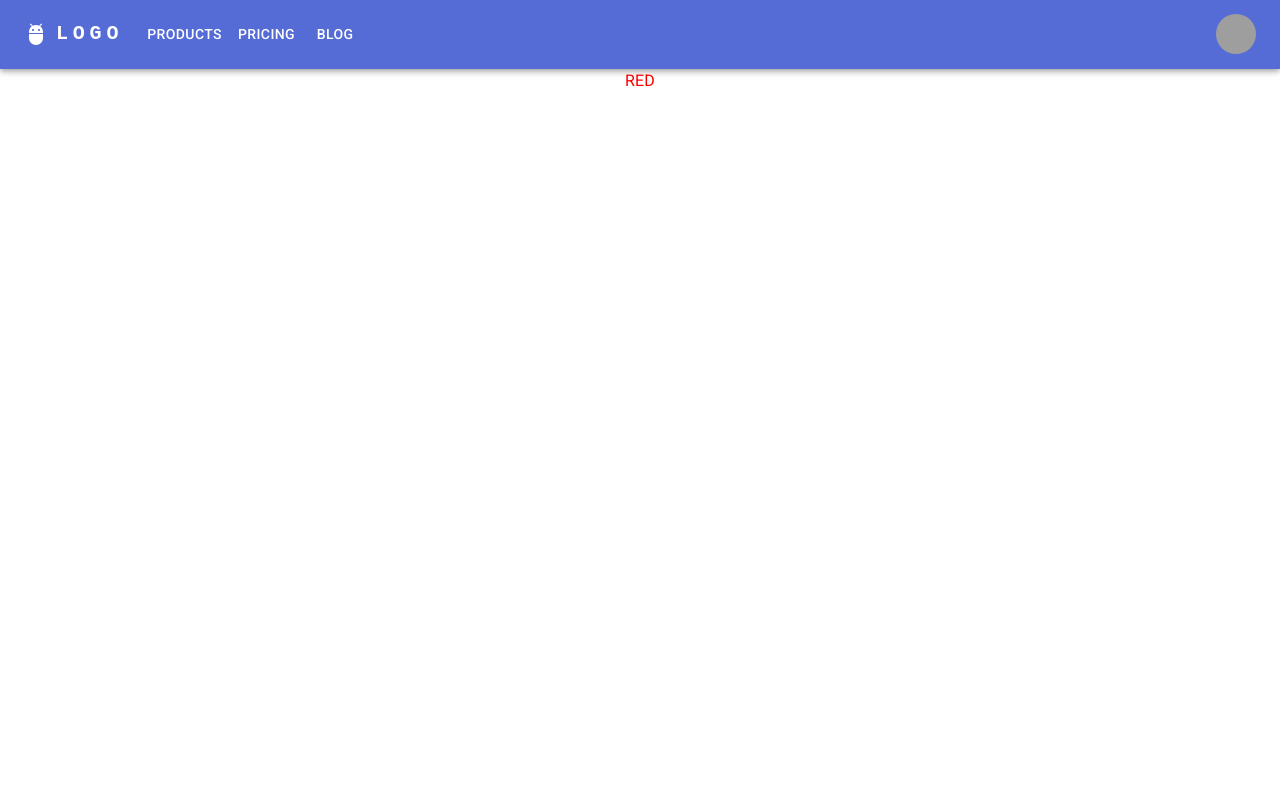
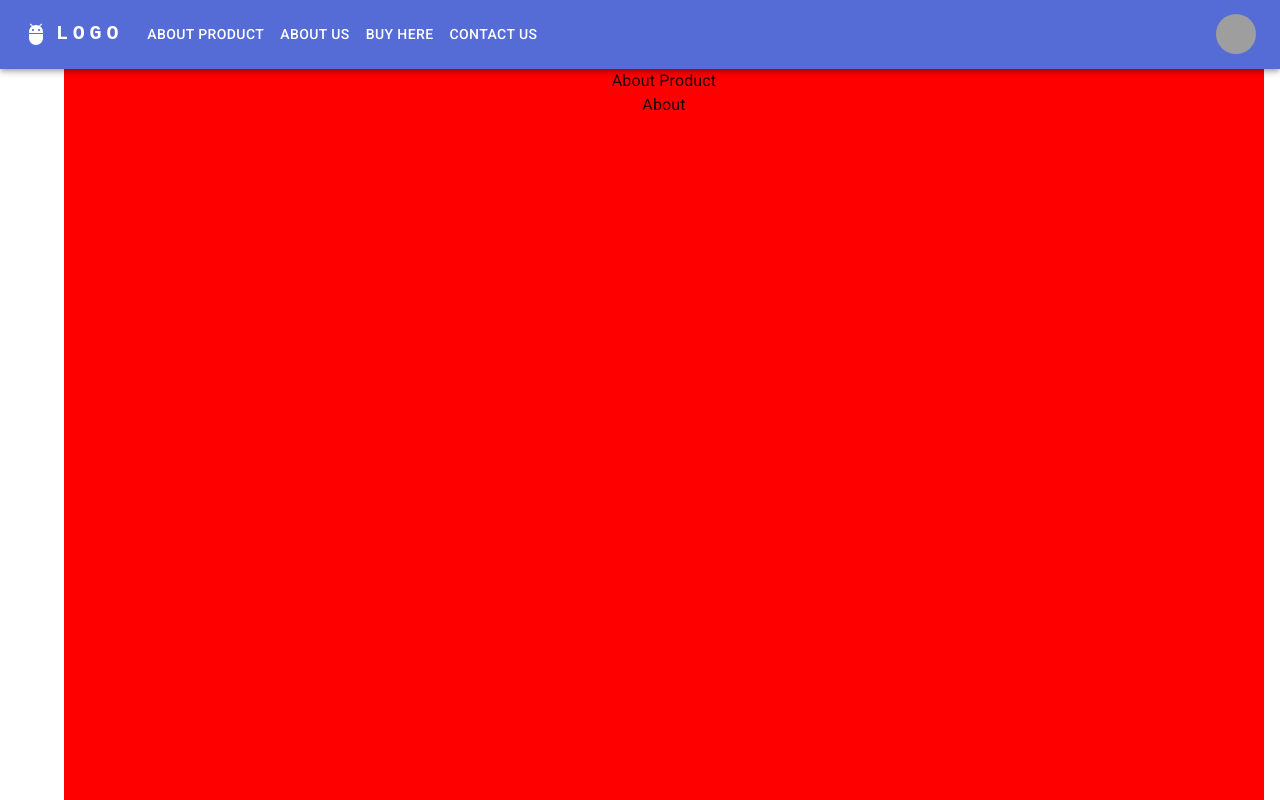
Before and after one commit to bobetbat/landing-shop-template, a React (Create React App) app: page / in a window 1280 px wide. Shown: the top 800 px of the page. Built offline with nearby package versions, Linux system fonts and the light colour scheme; grey boxes are pictures that could not be loaded.

Commit message:
init: page blocks

```diff
--- a/src/App.tsx
+++ b/src/App.tsx
@@ -4,20 +4,41 @@ import { Container, Box } from '@mui/material';
 import logo from './logo.svg';
 import './App.css';
 import { Header } from './components';
+import Layout from './components/Layout';
+import Block from './components/Block';
+import Menu from './components/Menu';
+
+export interface Page {
+  title: string;
+  content: React.ReactNode
+}
+
+const pages:Page[] = [
+  {
+    title: 'About Product',
+    content: 'About',
+  },
+  {
+    title: 'About us',
+    content: 'About',
+  },
+  {
+    title: 'Buy here',
+    content: 'Product + Payment flow',
+  },
+  {
+    title: 'Contact us',
+    content: 'contact form',
+  },
+]
 
 const App: React.FC = () => {
   return (
     <div className="App" >
-      <Header />
-      <Box
-        overflow='scroll'
-
-        sx={{ width: '100vw',height:'1000vh' }}
-        color='red'
-      >
-        RED
-
-      </Box>
+      <Layout>
+        <Header pages={pages} />
+        <Menu pages={pages} />
+      </Layout>
     </div>
   );
 }
--- /dev/null
+++ b/src/components/Block.tsx
@@ -0,0 +1,21 @@
+import React from 'react';
+import { Container, Typography } from '@mui/material';
+
+
+type Props = {
+  children?: React.ReactNode;
+  title?: React.ReactNode;
+};
+
+const Block: React.FC<Props> = ({ children, title }) => {
+  return (
+    <Container
+      sx={{ width: '100vw', height: '100vh', background: 'red' }}
+    >
+      <Typography>{title}</Typography>
+      {children}
+    </Container>
+  );
+}
+
+export default Block;
--- a/src/components/Header.tsx
+++ b/src/components/Header.tsx
@@ -12,11 +12,16 @@ import Button from '@mui/material/Button';
 import Tooltip from '@mui/material/Tooltip';
 import MenuItem from '@mui/material/MenuItem';
 import AdbIcon from '@mui/icons-material/Adb';
+import { Page } from '../App';
 
-const pages = ['Products', 'Pricing', 'Blog'];
+// const pages = ['Products', 'Pricing', 'Blog'];
 const settings = ['Profile', 'Account', 'Dashboard', 'Logout'];
 
-const Header = () => {
+type Props = {
+  pages: Page[];
+};
+
+const Header: React.FC<Props> = ({ pages }) => {
   const [anchorElNav, setAnchorElNav] = React.useState<null | HTMLElement>(null);
   const [anchorElUser, setAnchorElUser] = React.useState<null | HTMLElement>(null);
 
@@ -102,9 +107,9 @@ const Header = () => {
                 display: { xs: 'block', md: 'none' },
               }}
             >
-              {pages.map((page) => (
-                <MenuItem key={page} onClick={handleCloseNavMenu}>
-                  <Typography textAlign="center">{page}</Typography>
+              {pages.map((page,i) => (
+                <MenuItem key={i} onClick={handleCloseNavMenu}>
+                  <Typography textAlign="center">{page.title}</Typography>
                 </MenuItem>
               ))}
             </Menu>
@@ -129,13 +134,13 @@ const Header = () => {
             LOGO
           </Typography>
           <Box sx={{ flexGrow: 1, display: { xs: 'none', md: 'flex' } }}>
-            {pages.map((page) => (
+            {pages.map((page,i) => (
               <Button
-                key={page}
+                key={i}
                 onClick={handleCloseNavMenu}
                 sx={{ my: 2, color: 'white', display: 'block' }}
               >
-                {page}
+                {page.title}
               </Button>
             ))}
           </Box>
--- /dev/null
+++ b/src/components/Layout.tsx
@@ -0,0 +1,14 @@
+import { Stack } from '@mui/material';
+import { ReactNode } from 'react';
+
+type Props = {
+  children: ReactNode;
+};
+
+export default function Layout({ children }: Props) {
+  return (
+    <Stack sx={{ minHeight: 1 }}>
+      {children}
+    </Stack>
+  );
+}
--- /dev/null
+++ b/src/components/Menu.tsx
@@ -0,0 +1,28 @@
+import React from 'react';
+import { Container, Typography } from '@mui/material';
+import Block from './Block';
+import { Page } from '../App';
+
+
+type Props = {
+  children?: React.ReactNode;
+  pages: Page[];
+};
+
+const Menu: React.FC<Props> = ({ pages }) => {
+  return (
+    <Container
+    // sx={{ width: '100vw', height: '100vh', background: 'red' }}
+    >
+      {pages.map((p) => {
+        return (
+          <Block title={p.title ?? ''} >
+            {p.content}
+          </Block>
+        )
+      })}
+    </Container>
+  );
+}
+
+export default Menu;
```
